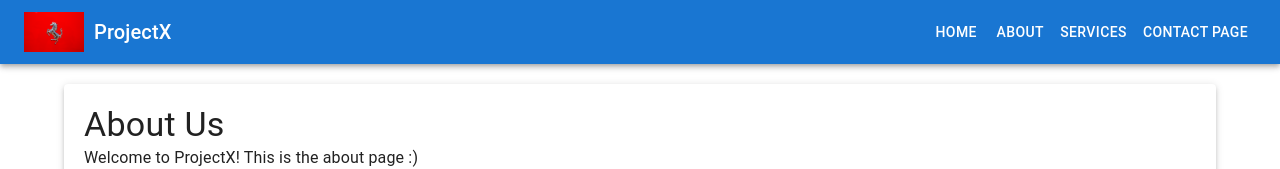
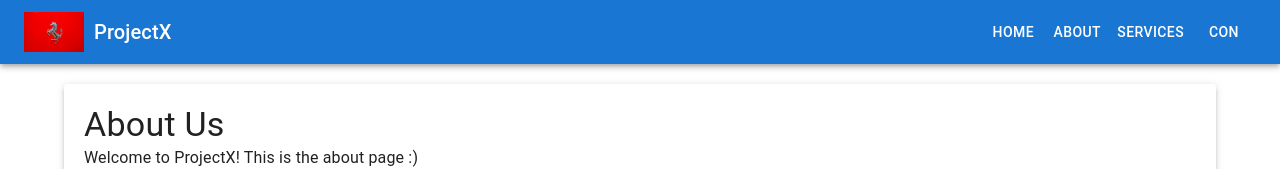
Before and after one commit to JohnMose/projectX, a React (Create React App) app in the folder projectxx/: page /about in a window 1280 px wide. Shown: the top 169 px of the page. Built offline with nearby package versions, Linux system fonts and the light colour scheme.

Commit message:
Chnged the name in header for contact page

```diff
--- a/projectxx/src/components/Header.js
+++ b/projectxx/src/components/Header.js
@@ -24,7 +24,7 @@ const Header = () => {
               Services
             </Button>
             <Button component={RouterLink} to="/contact" color="inherit">
-              Contact Page
+              Con
             </Button>
           </Box>
         </Box>
```
